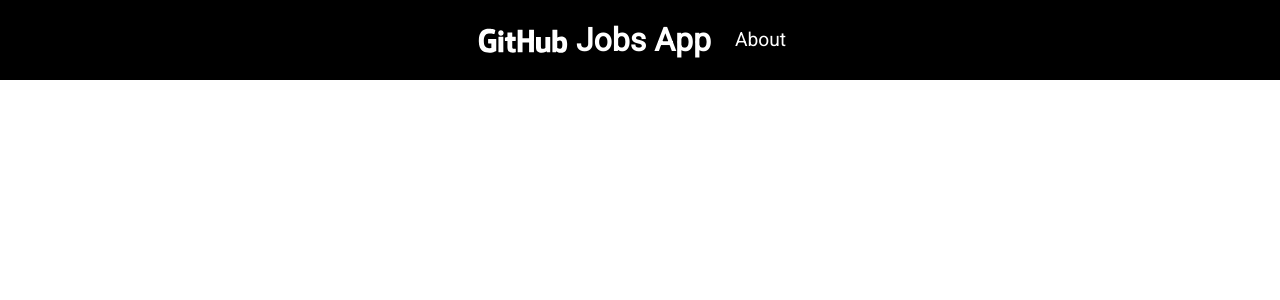
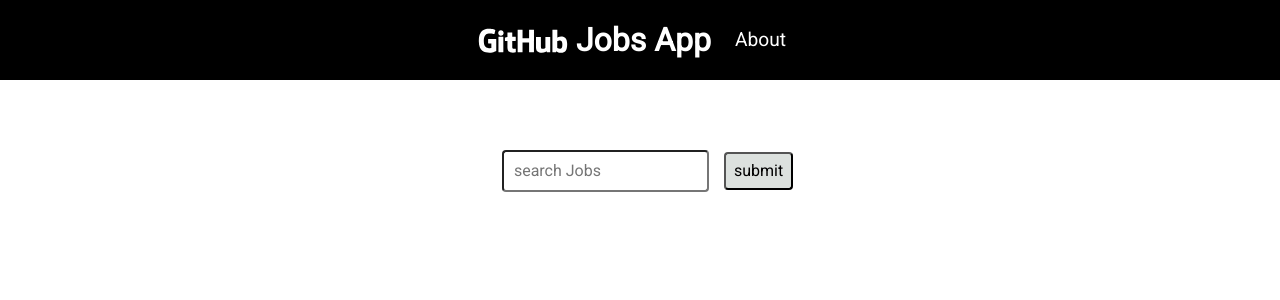
Before and after one commit to luke-h1/react-github-jobs, a React (Create React App) app: page / in a window 1280 px wide. Shown: the top 300 px of the page. Built offline with nearby package versions, Linux system fonts and the light colour scheme.

Commit message:
Finish Form styles

```diff
--- /dev/null
+++ b/src/components/Form/Form.jsx
@@ -0,0 +1,35 @@
+import React, { useState } from 'react';
+import './Form.scss';
+
+const Form = () => {
+  const [text, setText] = useState('');
+
+  const onSubmit = () => {
+    console.log('hello');
+  };
+
+  const onChange = () => {
+    console.log('hello');
+  };
+
+  return (
+    <>
+      <div className="form-container">
+        <div className="form-wrapper">
+          <form onSubmit={onSubmit} className="form">
+            <input
+              type="text"
+              name="text"
+              placeholder="search Jobs"
+              value={text}
+              onChange={onChange}
+              className="form-input"
+            />
+            <input type="submit" value="submit" className='btn' />
+          </form>
+        </div>
+      </div>
+    </>
+  );
+};
+export default Form;
--- /dev/null
+++ b/src/components/Form/Form.scss
@@ -0,0 +1,33 @@
+.form-container {
+  color: #000;
+  padding: 55px;
+  min-width: 100vw;
+}
+
+.form-wrapper {
+  display: flex;
+  flex-direction: column;
+  justify-content: center;
+  align-items: center;
+}
+
+.form-input {
+  padding: 10px;
+  border-radius: 4px;
+  outline: 0;
+  margin: 15px;
+}
+
+.btn {
+  padding: 8px;
+  border-radius: 4px;
+  outline: 0;
+  background-color: #dce1de;
+  color: #000;
+  &:hover {
+    cursor: pointer;
+  }
+  &:active {
+    transform: scale(1.05);
+  }
+}
--- a/src/pages/Home/Home.jsx
+++ b/src/pages/Home/Home.jsx
@@ -1,10 +1,11 @@
 import React from 'react';
 import Header from '../../components/Header/Header';
-
+import Form from '../../components/Form/Form';
 const Home = () => {
   return (
     <>
       <Header />
+      <Form />
     </>
   );
 };
```
